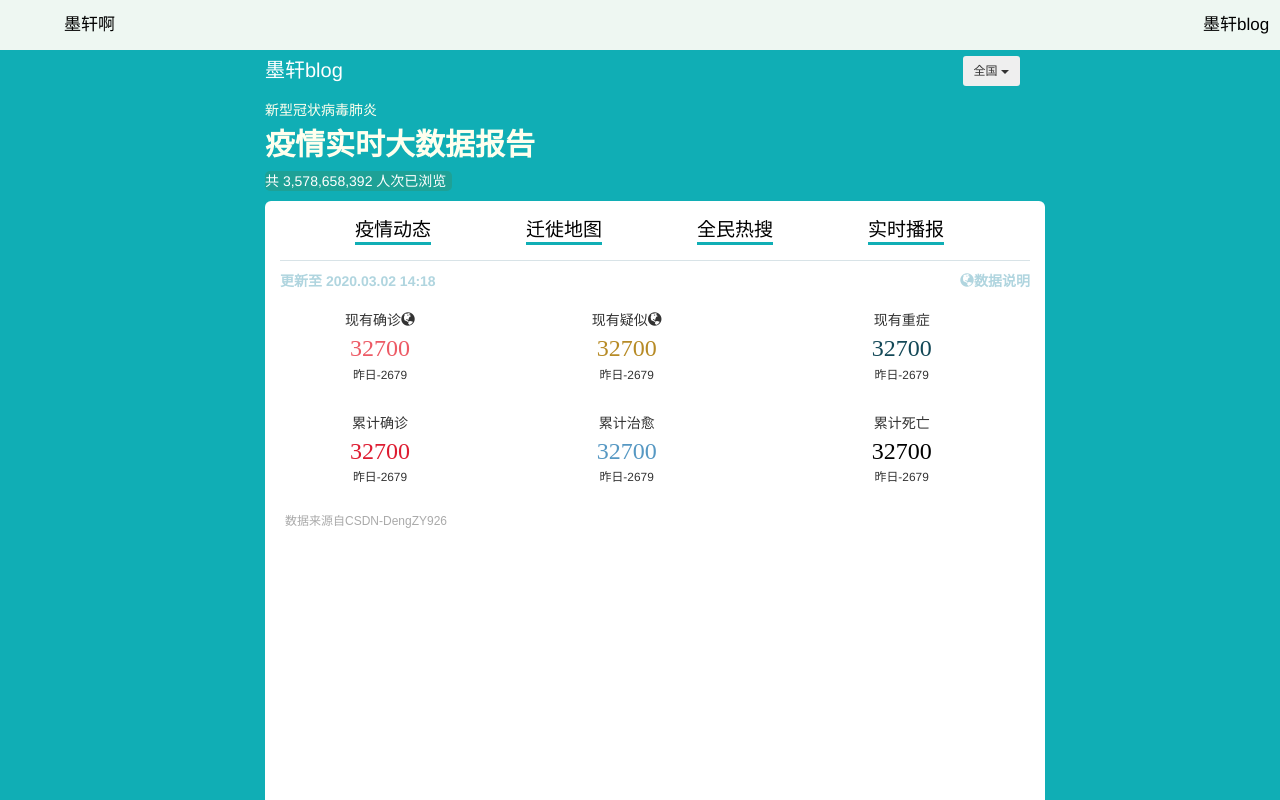
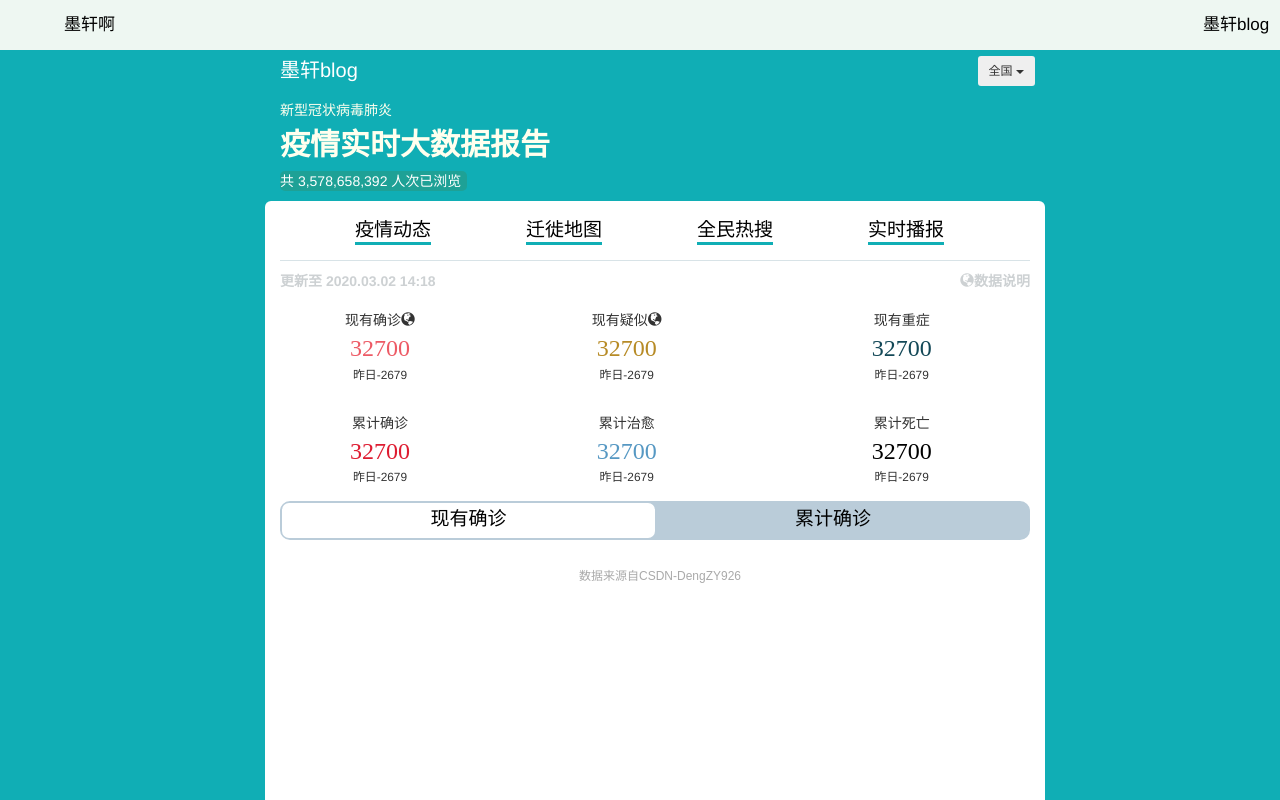
Before and after one commit to moxuan-jst/baiduNCPmap-demo, a Vue app: page / in a window 1280 px wide. Shown: the top 800 px of the page. Built offline with nearby package versions, Linux system fonts and the light colour scheme; no server answers.

Commit message:
添加nav,修改map-title

```diff
--- a/src/components/HelloWorld.vue
+++ b/src/components/HelloWorld.vue
@@ -1,8 +1,10 @@
 <template>
   <div class="container">
     <div class="row">
-      <c-header />
-      <m-header />
+      <div class="col-md-8">
+        <c-header />
+        <m-header />
+      </div>
       <div class="img-rounded col-md-8">
         <div class="table">
           <ul class="table-header">
@@ -59,6 +61,12 @@
             </tr>
           </table>
         </div>
+        <div class="nav clo-md-6">
+          <ul>
+            <li class="nav-activate"><a href="#">现有确诊</a></li>
+            <li><a href="#">累计确诊</a></li>
+          </ul>
+        </div>
         <div class="echart">
           <div ref="charts" style="width: 760px;height:760px;"></div>
         </div>
@@ -77,7 +85,9 @@ import "../..//node_modules/echarts/map/js/china.js";
 let option = {
   title: {
     subtext: "数据来源自CSDN-DengZY926",
-    sublink: "http://www.dzyong.top:3005/yiqing/total"
+    sublink: "http://www.dzyong.top:3005/yiqing/total",
+    left: "center",
+    top: 20
   },
   series: [
     {
@@ -201,13 +211,13 @@ export default {
   /* background-color: red; */
 }
 .table-content .th-l {
-  color: #b0d5df;
+  color: #cdd1d3;
   width: 200px;
 
   /* background-color: red; */
 }
 .table-content .th-r {
-  color: #b0d5df;
+  color: #cdd1d3;
 
   /* background-color: red; */
 }
@@ -229,6 +239,42 @@ export default {
 
 /* table-end */
 
+/* nav-start */
+.nav {
+  /* width: 500px; */
+  /* background-color: red; */
+  height: 35px;
+}
+.nav ul {
+  margin: 0;
+  padding: 0;
+  list-style: none;
+  background-color: #baccd9;
+  border-radius: 10px;
+  border: 2px solid #baccd9;
+}
+.nav li {
+  display: inline-block;
+  text-align: center;
+  line-height: 35px;
+  /* margin-left: 80px; */
+  margin-right: 140px;
+  /* background-color: green; */
+}
+.nav li a {
+  text-decoration: none;
+  font-size: 19px;
+  font-family: "Microsoft YaHei", Courier, monospace;
+  color: black;
+}
+.nav-activate {
+  background-color: #fff;
+  border-radius: 7px;
+  width: 50%;
+}
+/* nav-end */
+
+
 /* echart-start */
 
 /* echart-end */
```
